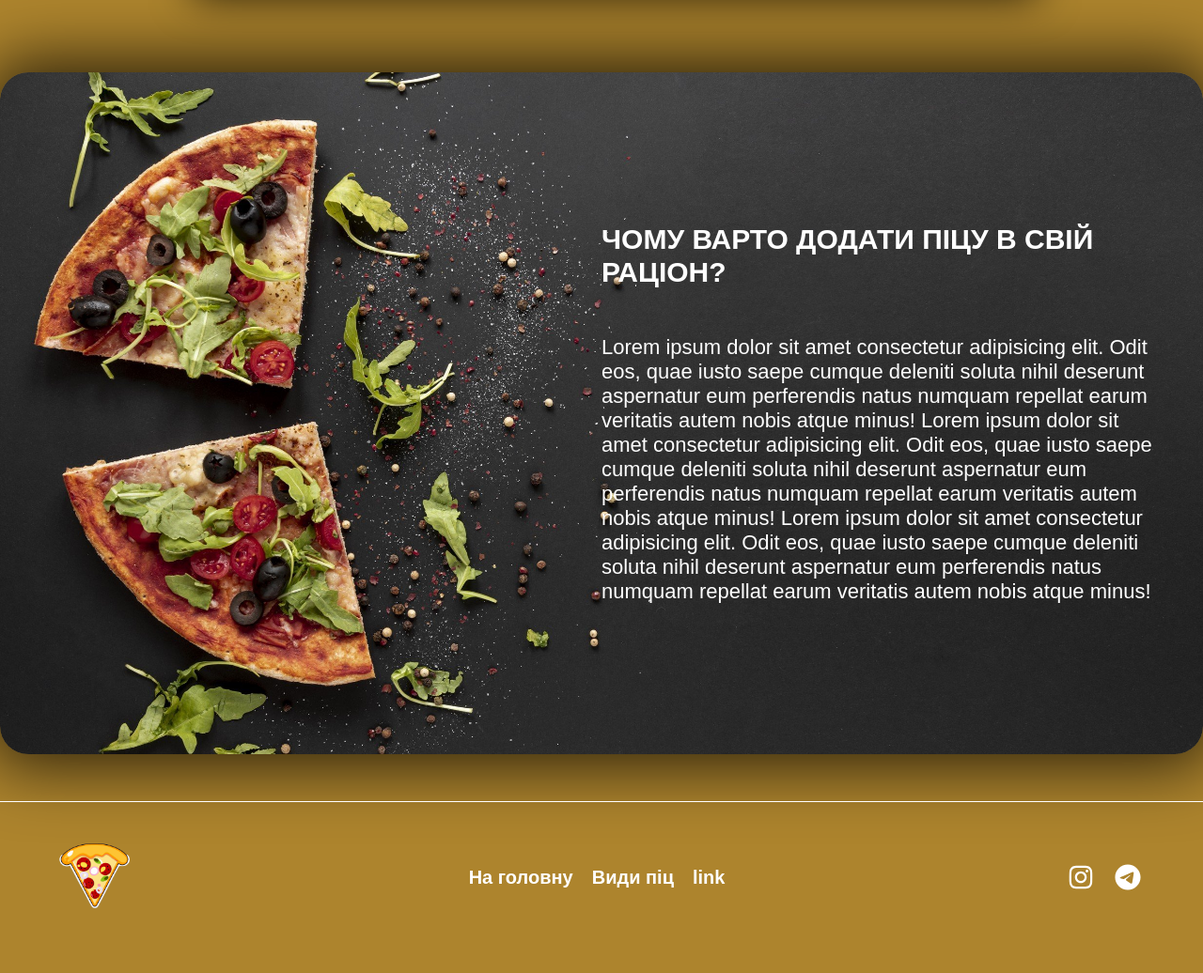
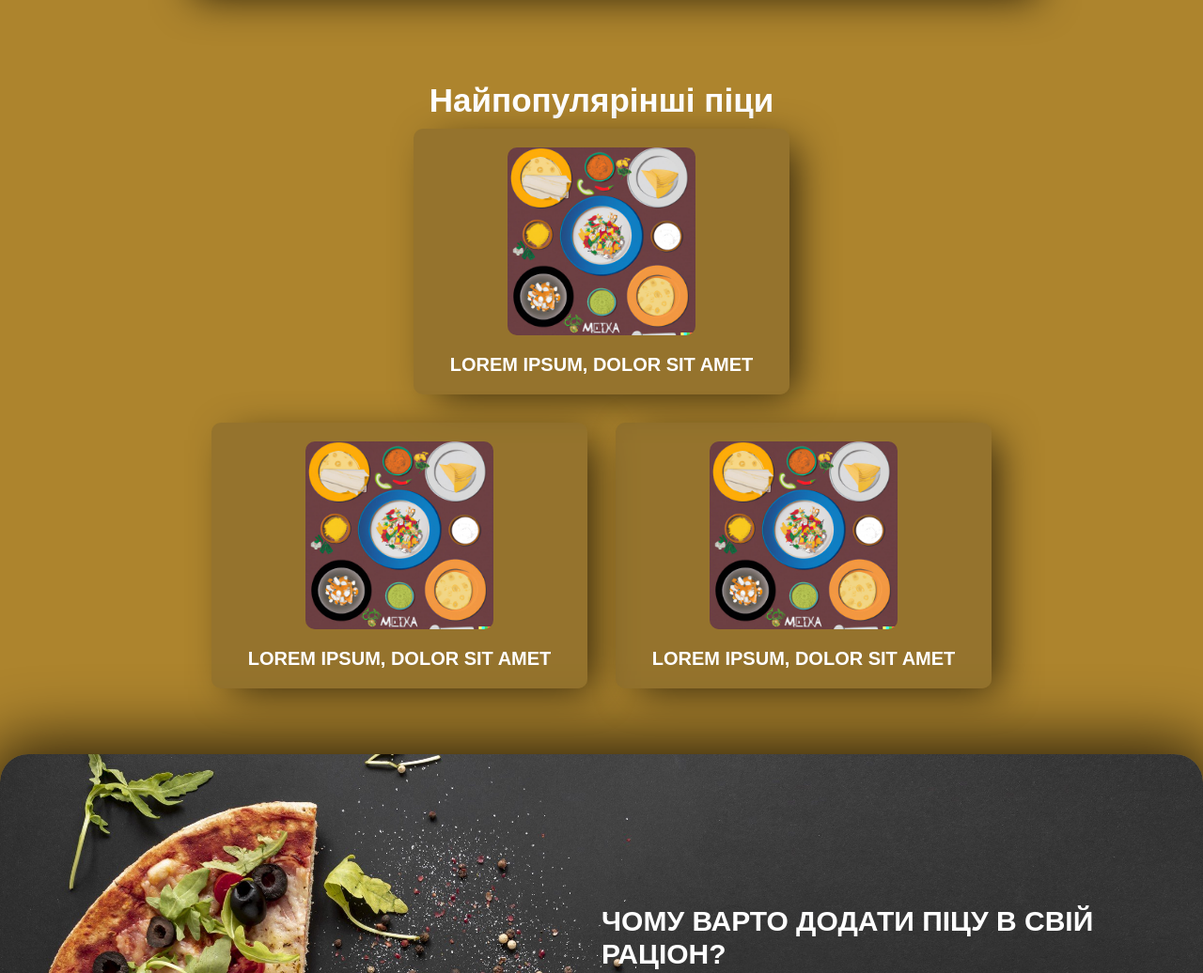
Before and after one commit to spillet2k3/Italia-Pizza, a website: page app/index.html in a window 1280 px wide. Shown: the part 2437-3473 px from the top of the page at 94% size. Before the commit the page ends 3451 px from the top, so only its background shows below. Drawn offline with nearby package versions, Linux system fonts and the light colour scheme; files that its build step writes are made by us from their sources; a web font is replaced by a local one.

Commit message:
added top, sorts sections

```diff
--- a/app/index.html
+++ b/app/index.html
@@ -148,6 +148,36 @@
           </div>
         </section>
 
+        <section class="top">
+          <div class="container">
+            <div class="top__inner">
+              <h2 class="top__title">Найпопулярінші піци</h2>
+              <ul class="top__list">
+                <li class="top__item top__item-full">
+                  <div class="top__item-box">
+                    <img src="./images/test.jpg" alt="" class="top__img" />
+                    <p class="top__descr top__item-descr">
+                      Lorem ipsum, dolor sit amet
+                    </p>
+                  </div>
+                </li>
+                <li class="top__item top__item-bg">
+                  <img src="./images/test.jpg" alt="" class="top__img" />
+                  <p class="top__descr">
+                    Lorem ipsum, dolor sit amet
+                  </p>
+                </li>
+                <li class="top__item top__item-bg">
+                  <img src="./images/test.jpg" alt="" class="top__img" />
+                  <p class="top__descr">
+                     Lorem ipsum, dolor sit amet
+                  </p>
+                </li>
+              </ul>
+            </div>
+          </div>
+        </section>
+
         <section class="why">
           <div class="why__bg">
             <div class="container">
@@ -196,14 +226,40 @@
             </nav>
             <ul class="footer__social">
               <li class="footer__social-item">
-                <a href="https://www.instagram.com/_spillet_/" target="_blank" class="footer__social-link">
-                  <svg class="footer__social-svg" fill="#fff" xmlns="http://www.w3.org/2000/svg" viewBox="0 0 448 512"><path d="M224.1 141c-63.6 0-114.9 51.3-114.9 114.9s51.3 114.9 114.9 114.9S339 319.5 339 255.9 287.7 141 224.1 141zm0 189.6c-41.1 0-74.7-33.5-74.7-74.7s33.5-74.7 74.7-74.7 74.7 33.5 74.7 74.7-33.6 74.7-74.7 74.7zm146.4-194.3c0 14.9-12 26.8-26.8 26.8-14.9 0-26.8-12-26.8-26.8s12-26.8 26.8-26.8 26.8 12 26.8 26.8zm76.1 27.2c-1.7-35.9-9.9-67.7-36.2-93.9-26.2-26.2-58-34.4-93.9-36.2-37-2.1-147.9-2.1-184.9 0-35.8 1.7-67.6 9.9-93.9 36.1s-34.4 58-36.2 93.9c-2.1 37-2.1 147.9 0 184.9 1.7 35.9 9.9 67.7 36.2 93.9s58 34.4 93.9 36.2c37 2.1 147.9 2.1 184.9 0 35.9-1.7 67.7-9.9 93.9-36.2 26.2-26.2 34.4-58 36.2-93.9 2.1-37 2.1-147.8 0-184.8zM398.8 388c-7.8 19.6-22.9 34.7-42.6 42.6-29.5 11.7-99.5 9-132.1 9s-102.7 2.6-132.1-9c-19.6-7.8-34.7-22.9-42.6-42.6-11.7-29.5-9-99.5-9-132.1s-2.6-102.7 9-132.1c7.8-19.6 22.9-34.7 42.6-42.6 29.5-11.7 99.5-9 132.1-9s102.7-2.6 132.1 9c19.6 7.8 34.7 22.9 42.6 42.6 11.7 29.5 9 99.5 9 132.1s2.7 102.7-9 132.1z"/></svg>
+                <a
+                  href="https://www.instagram.com/_spillet_/"
+                  target="_blank"
+                  class="footer__social-link"
+                >
+                  <svg
+                    class="footer__social-svg"
+                    fill="#fff"
+                    xmlns="http://www.w3.org/2000/svg"
+                    viewBox="0 0 448 512"
+                  >
+                    <path
+                      d="M224.1 141c-63.6 0-114.9 51.3-114.9 114.9s51.3 114.9 114.9 114.9S339 319.5 339 255.9 287.7 141 224.1 141zm0 189.6c-41.1 0-74.7-33.5-74.7-74.7s33.5-74.7 74.7-74.7 74.7 33.5 74.7 74.7-33.6 74.7-74.7 74.7zm146.4-194.3c0 14.9-12 26.8-26.8 26.8-14.9 0-26.8-12-26.8-26.8s12-26.8 26.8-26.8 26.8 12 26.8 26.8zm76.1 27.2c-1.7-35.9-9.9-67.7-36.2-93.9-26.2-26.2-58-34.4-93.9-36.2-37-2.1-147.9-2.1-184.9 0-35.8 1.7-67.6 9.9-93.9 36.1s-34.4 58-36.2 93.9c-2.1 37-2.1 147.9 0 184.9 1.7 35.9 9.9 67.7 36.2 93.9s58 34.4 93.9 36.2c37 2.1 147.9 2.1 184.9 0 35.9-1.7 67.7-9.9 93.9-36.2 26.2-26.2 34.4-58 36.2-93.9 2.1-37 2.1-147.8 0-184.8zM398.8 388c-7.8 19.6-22.9 34.7-42.6 42.6-29.5 11.7-99.5 9-132.1 9s-102.7 2.6-132.1-9c-19.6-7.8-34.7-22.9-42.6-42.6-11.7-29.5-9-99.5-9-132.1s-2.6-102.7 9-132.1c7.8-19.6 22.9-34.7 42.6-42.6 29.5-11.7 99.5-9 132.1-9s102.7-2.6 132.1 9c19.6 7.8 34.7 22.9 42.6 42.6 11.7 29.5 9 99.5 9 132.1s2.7 102.7-9 132.1z"
+                    />
+                  </svg>
                 </a>
               </li>
 
               <li class="footer__social-item">
-                <a href="https://t.me/spillet_2k3" target="_blank" class="footer__social-link">
-                  <svg class="footer__social-svg" fill="#fff" xmlns="http://www.w3.org/2000/svg" viewBox="0 0 496 512"><path d="M248,8C111.033,8,0,119.033,0,256S111.033,504,248,504,496,392.967,496,256,384.967,8,248,8ZM362.952,176.66c-3.732,39.215-19.881,134.378-28.1,178.3-3.476,18.584-10.322,24.816-16.948,25.425-14.4,1.326-25.338-9.517-39.287-18.661-21.827-14.308-34.158-23.215-55.346-37.177-24.485-16.135-8.612-25,5.342-39.5,3.652-3.793,67.107-61.51,68.335-66.746.153-.655.3-3.1-1.154-4.384s-3.59-.849-5.135-.5q-3.283.746-104.608,69.142-14.845,10.194-26.894,9.934c-8.855-.191-25.888-5.006-38.551-9.123-15.531-5.048-27.875-7.717-26.8-16.291q.84-6.7,18.45-13.7,108.446-47.248,144.628-62.3c68.872-28.647,83.183-33.623,92.511-33.789,2.052-.034,6.639.474,9.61,2.885a10.452,10.452,0,0,1,3.53,6.716A43.765,43.765,0,0,1,362.952,176.66Z"/></svg>
+                <a
+                  href="https://t.me/spillet_2k3"
+                  target="_blank"
+                  class="footer__social-link"
+                >
+                  <svg
+                    class="footer__social-svg"
+                    fill="#fff"
+                    xmlns="http://www.w3.org/2000/svg"
+                    viewBox="0 0 496 512"
+                  >
+                    <path
+                      d="M248,8C111.033,8,0,119.033,0,256S111.033,504,248,504,496,392.967,496,256,384.967,8,248,8ZM362.952,176.66c-3.732,39.215-19.881,134.378-28.1,178.3-3.476,18.584-10.322,24.816-16.948,25.425-14.4,1.326-25.338-9.517-39.287-18.661-21.827-14.308-34.158-23.215-55.346-37.177-24.485-16.135-8.612-25,5.342-39.5,3.652-3.793,67.107-61.51,68.335-66.746.153-.655.3-3.1-1.154-4.384s-3.59-.849-5.135-.5q-3.283.746-104.608,69.142-14.845,10.194-26.894,9.934c-8.855-.191-25.888-5.006-38.551-9.123-15.531-5.048-27.875-7.717-26.8-16.291q.84-6.7,18.45-13.7,108.446-47.248,144.628-62.3c68.872-28.647,83.183-33.623,92.511-33.789,2.052-.034,6.639.474,9.61,2.885a10.452,10.452,0,0,1,3.53,6.716A43.765,43.765,0,0,1,362.952,176.66Z"
+                    />
+                  </svg>
                 </a>
               </li>
             </ul>
--- a/app/scss/_media.scss
+++ b/app/scss/_media.scss
@@ -232,6 +232,20 @@
       line-height: 20px;
     }
   }
+
+  .sorts {
+
+    padding: 100px 0;
+
+    background-position: center;
+		&__inner {
+		}
+
+		&__text {
+		}
+}
+
+
 }
 
 @media (max-width: 400px) {
--- a/app/scss/style.scss
+++ b/app/scss/style.scss
@@ -149,6 +149,13 @@ main {
     gap: 30px;
   }
 
+  &__title--big {
+    text-align: center;
+    font-size: 32px;
+    line-height: 35px;
+    font-weight: 700;
+    margin-bottom: 40px;
+  }
   &__box {
     display: grid;
     grid-template-columns: repeat(2, 1fr);
@@ -295,6 +302,85 @@ main {
   }
 }
 
+.top {
+  padding: 10px 0;
+  padding-bottom: 70px;
+  &__list {
+    display: flex;
+    justify-content: center;
+    gap: 30px;
+    flex-wrap: wrap;
+  }
+
+  &__title {
+    font-size: 35px;
+    line-height: 40px;
+    margin-bottom: 10px;
+    text-align: center;
+    font-weight: 700;
+  }
+
+  &__item {
+    display: flex;
+    flex-direction: column;
+    justify-content: center;
+    max-width: 400px;
+    width: 100%;
+  }
+
+  &__item-full {
+    max-width: 100%;
+    display: flex;
+    justify-content: center;
+    align-items: center;
+  }
+
+  &__item-box {
+    max-width: 400px;
+    width: 100%;
+    border-radius: 10px;
+    background-color: rgb(116 93 46 / 43%);
+    -webkit-box-shadow: 14px 9px 44px -9px rgba(0, 0, 0, 0.75);
+    -moz-box-shadow: 14px 9px 44px -9px rgba(0, 0, 0, 0.75);
+    box-shadow: 14px 9px 44px -9px rgba(0, 0, 0, 0.75);
+    padding: 20px;
+  }
+
+  &__item-bg {
+    border-radius: 10px;
+    background-color: rgb(116 93 46 / 43%);
+    -webkit-box-shadow: 14px 9px 44px -9px rgba(0, 0, 0, 0.75);
+    -moz-box-shadow: 14px 9px 44px -9px rgba(0, 0, 0, 0.75);
+    box-shadow: 14px 9px 44px -9px rgba(0, 0, 0, 0.75);
+    padding: 20px;
+  }
+
+  &__item-descr {
+  }
+
+  &__img {
+    max-width: 200px;
+    border-radius: 10px;
+    margin: 0 auto;
+    margin-bottom: 20px;
+
+    transition: all 0.5s;
+    cursor: pointer;
+
+    &:hover {
+      transform: scale(1.1);
+    }
+  }
+
+  &__descr {
+    text-align: center;
+    text-transform: uppercase;
+    font-weight: 600;
+    font-size: 20px;
+    line-height: 23px;
+  }
+}
+
 .why {
   background-image: url("../images/pizza_bg.jpg");
   background-size: cover;
@@ -337,6 +423,36 @@ main {
   }
 }
 
+.sorts {
+  padding: 300px 0;
+
+  background-image: url("../images/pizza_sort-bg.jpg");
+  background-position: top;
+  background-size: cover;
+  background-repeat: no-repeat;
+  margin-bottom: 40px;
+  margin-top: 60px;
+
+  border-radius: 30px;
+  -webkit-box-shadow: 0px 0px 69px 13px rgba(0, 0, 0, 0.75);
+  -moz-box-shadow: 0px 0px 69px 13px rgba(0, 0, 0, 0.75);
+  box-shadow: 0px 0px 69px 13px rgba(0, 0, 0, 0.75);
+
+  &__inner {
+    display: flex;
+    justify-content: flex-end;
+  }
+
+  &__text {
+    max-width: 650px;
+    font-size: 22px;
+    line-height: 24px;
+    background-color: #000000ab;
+    border-radius: 10px;
+    padding: 10px;
+  }
+}
+
 .footer {
   padding: 20px 0;
   border-top: 1px solid #fff;
@@ -350,6 +466,7 @@ main {
 
   &__logo {
     max-width: 80px;
+    transform: rotate(-45deg);
   }
 
   &__logo-link {
@@ -378,8 +495,8 @@ main {
     color: #fff;
 
     border-bottom: 2px solid transparent;
-    transition: all .5s;
-    &:hover{
+    transition: all 0.5s;
+    &:hover {
       border-bottom: 2px solid #ffb23e;
       color: #ffb23e;
     }
@@ -400,26 +517,26 @@ main {
     width: 40px;
     height: 40px;
     border-radius: 50%;
-      border: 2px solid transparent;
-      transition: all .5s;
-    &:hover{
+    border: 2px solid transparent;
+    transition: all 0.5s;
+    &:hover {
       border: 2px solid #ffb23e;
       border-radius: 50%;
     }
   }
 
   &__social-link {
-        width: 28px;
+    width: 28px;
     height: 28px;
   }
 
-  &__social-svg{
+  &__social-svg {
     width: 28px;
     height: 28px;
 
-    transition: all .5s;
-    &:hover{
-      fill: #ffb23e
+    transition: all 0.5s;
+    &:hover {
+      fill: #ffb23e;
     }
   }
 
```
Also changed, not shown: app/species.html (+72 -15 lines), 1 other file.
